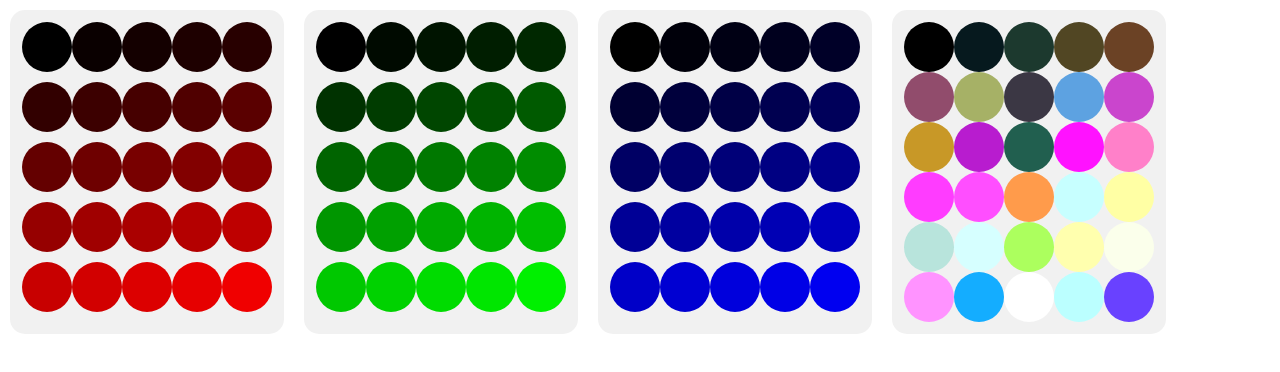
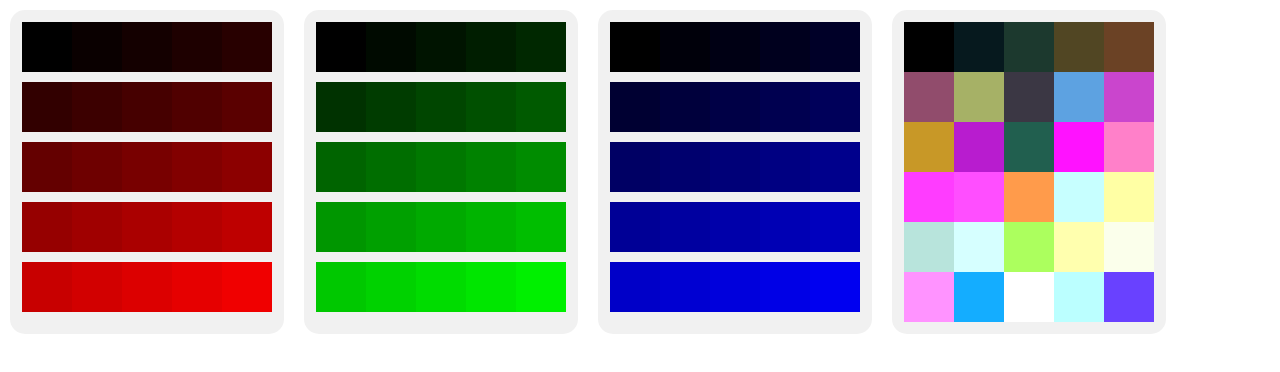
Before and after one commit to Merkov77/scripts-js-nodejs, a plain HTML site: page Play with colors/index.html in a window 1280 px wide. Drawn offline with Linux system fonts and the light colour scheme.

Commit message:
Update css.css

```diff
--- a/Play with colors/css.css
+++ b/Play with colors/css.css
@@ -21,5 +21,5 @@ body{
 	height: 50px;
 	width: 50px;
 	float: left;
-	border-radius: 100%;
+	/*border-radius: 100%;*/
 }
```
